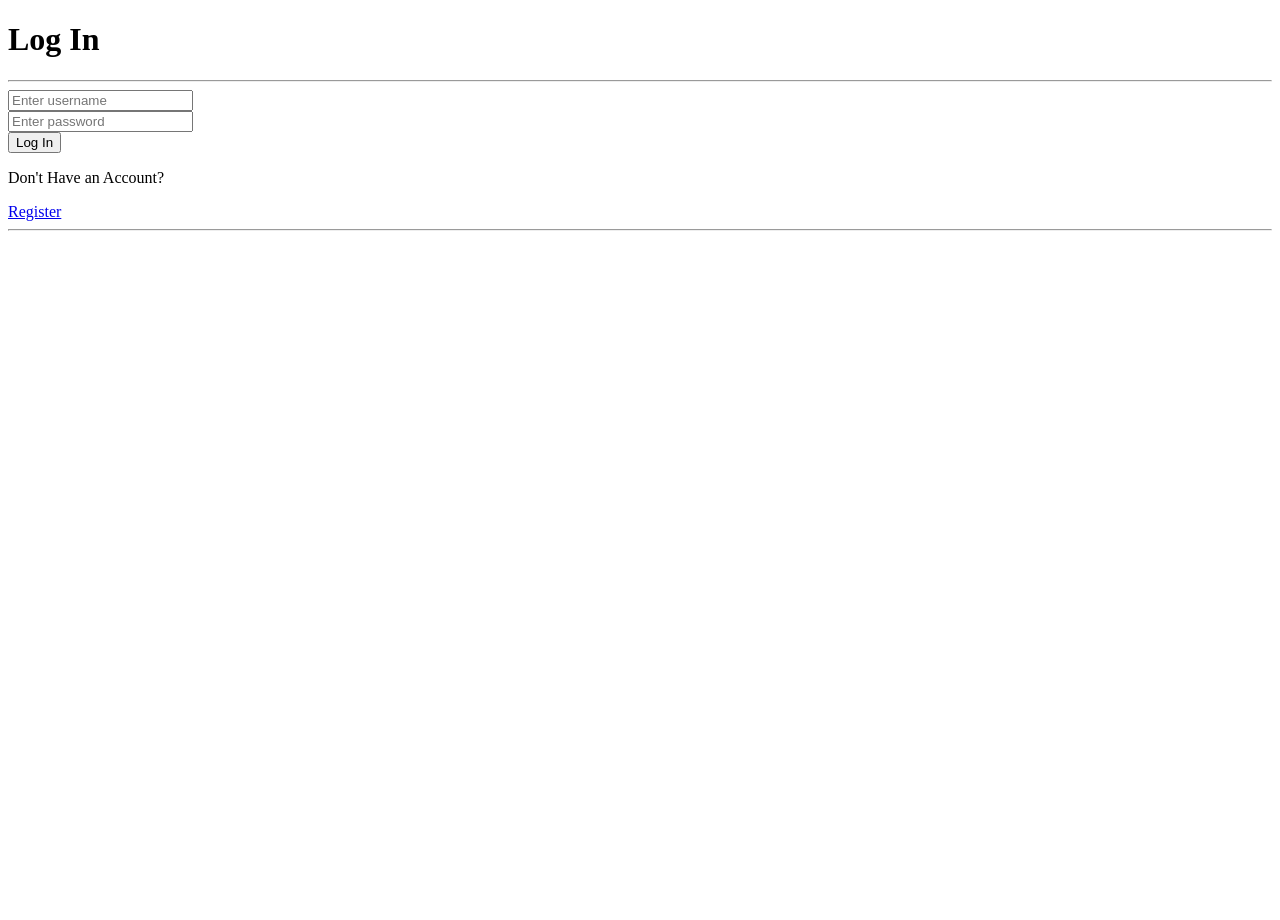
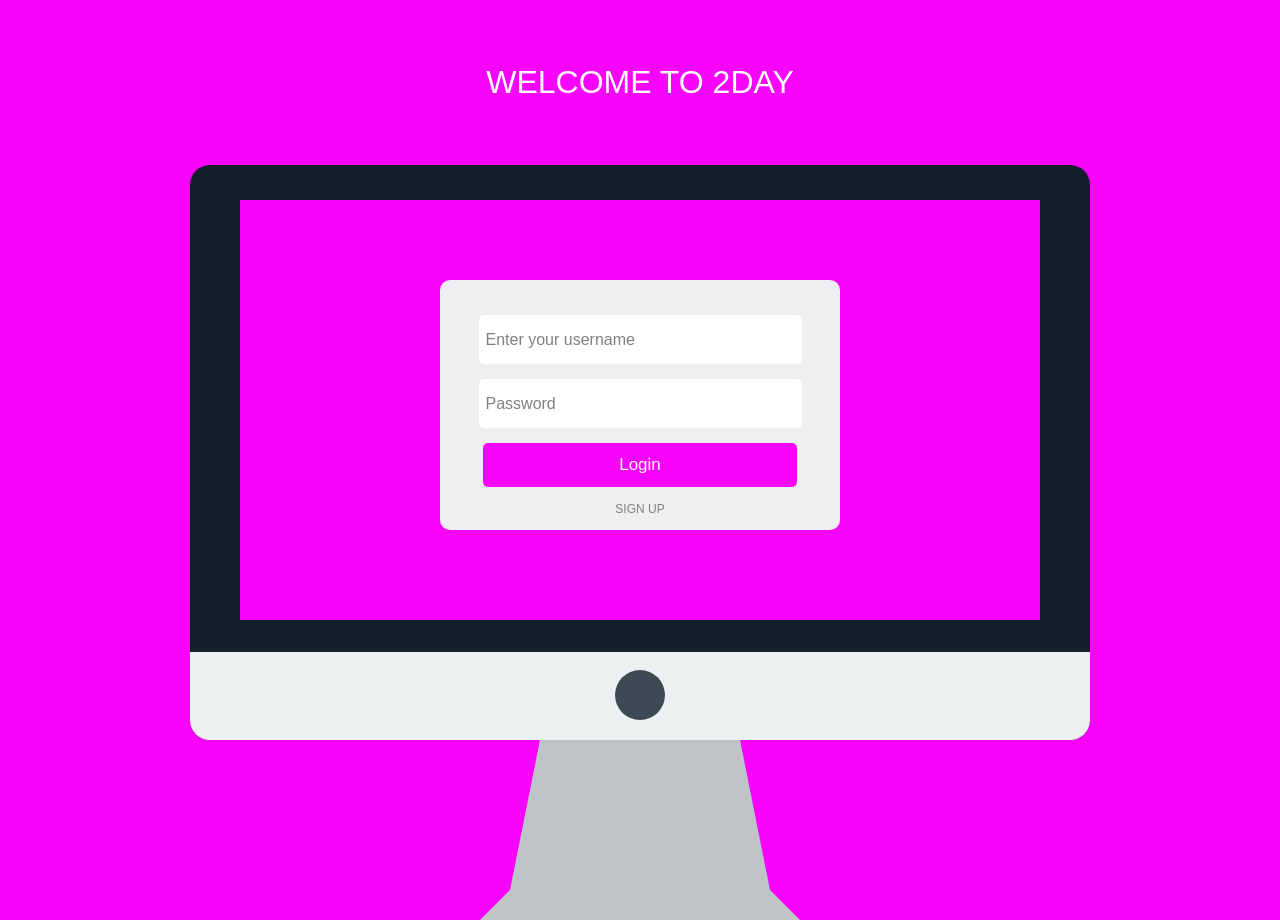
Before and after one commit to gkhmalad/252Lab6, a PHP site: page / in a window 1280 px wide. Before the commit the page ends 231 px from the top, so only its background shows below. Run offline with PHP 8.4, Linux system fonts and the light colour scheme.

Commit message:
Added random CSS for testing purposes

```diff
--- /dev/null
+++ b/webApp/css/indexStyle.css
@@ -0,0 +1,191 @@
+body{
+  margin: 0px;
+  padding: 0px;
+  background: #F803FC;
+}
+
+h1{
+  color: #fff;
+  text-align: center;
+  font-family: Arial;
+  font-weight: normal;
+  margin: 2em auto 0px;
+}
+.outer-screen{
+  background: #13202c;
+  width: 900px;
+  height: 540px;
+  margin: 50px auto;
+  border-radius: 20px;
+  -moz-border-radius: 20px;
+  -webkit-border-radius: 20px;
+  position: relative;
+  padding-top: 35px;
+}
+
+.outer-screen:before{
+  content: "";
+  background: #3e4a53;
+  border-radius: 50px;
+  position: absolute;
+  bottom: 20px;
+  left: 0px;
+  right: 0px;
+  margin: auto;
+  z-index: 9999;
+  width: 50px;
+  height: 50px;
+}
+.outer-screen:after{
+  content: "";
+  background: #ecf0f1;
+  width: 900px;
+  height: 88px;
+  position: absolute;
+  bottom: 0px;
+  border-radius: 0px 0px 20px 20px;
+  -moz-border-radius: 0px 0px 20px 20px;
+  -webkit-border-radius: 0px 0px 20px 20px;
+}
+
+.stand{
+  position: relative;
+}
+
+.stand:before{
+  content: "";
+  position: absolute;
+  bottom: -150px;
+  border-bottom: 150px solid #bdc3c7;
+  border-left: 30px solid transparent;
+  border-right: 30px solid transparent;
+  width: 200px;
+  left: 0px;
+  right: 0px;
+  margin: auto;
+}
+
+.stand:after{
+  content: "";
+  position: absolute;
+  width: 260px;
+  left: 0px;
+  right: 0px;
+  margin: auto;
+  border-bottom: 30px solid #bdc3c7;
+  border-left: 30px solid transparent;
+  border-right: 30px solid transparent;
+  bottom: -180px;
+  box-shadow: 0px 4px 0px #7e7e7e
+}
+
+.inner-screen{
+  width: 800px;
+  height: 340px;
+  background: #F803FC;
+  margin: 0px auto;
+  padding-top: 80px;
+}
+
+.form{
+  width: 400px;
+  height: 230px;
+  background: #edeff1;
+  margin: 0px auto;
+  padding-top: 20px;
+  border-radius: 10px;
+  -moz-border-radius: 10px;
+  -webkit-border-radius: 10px;
+}
+
+input[type="text"]{
+  display: block;
+  width: 309px;
+  height: 35px;
+  margin: 15px auto;
+  background: #fff;
+  border: 0px;
+  padding: 5px;
+  font-size: 16px;
+   border: 2px solid #fff;
+  transition: all 0.3s ease;
+  border-radius: 5px;
+  -moz-border-radius: 5px;
+  -webkit-border-radius: 5px;
+}
+
+input[type="password"]:focus{
+  border: 2px solid #F803FC
+}
+
+input[type="password"]{
+  display: block;
+  width: 309px;
+  height: 35px;
+  margin: 15px auto;
+  background: #fff;
+  border: 0px;
+  padding: 5px;
+  font-size: 16px;
+   border: 2px solid #fff;
+  transition: all 0.3s ease;
+  border-radius: 5px;
+  -moz-border-radius: 5px;
+  -webkit-border-radius: 5px;
+}
+
+input[type="text"]:focus{
+  border: 2px solid #F803FC
+}
+
+input[type="submit"]{
+  display: block;
+  background: #F803FC;
+  width: 314px;
+  padding: 12px;
+  cursor: pointer;
+  color: #fff;
+  border: 0px;
+  margin: auto;
+  border-radius: 5px;
+  -moz-border-radius: 5px;
+  -webkit-border-radius: 5px;
+  font-size: 17px;
+  transition: all 0.3s ease;
+}
+
+input[type="submit"]:hover{
+  background: #F803FC
+}
+
+a{
+  text-align: center;
+  font-family: Arial;
+  color: gray;
+  display: block;
+  margin: 15px auto;
+  text-decoration: none;
+  transition: all 0.3s ease;
+  font-size: 12px;
+}
+
+a:hover{
+  color: #F803FC;
+}
+
+
+::-webkit-input-placeholder {
+   color: gray;
+}
+
+:-moz-placeholder { /* Firefox 18- */
+   color: gray;
+}
+
+::-moz-placeholder {  /* Firefox 19+ */
+   color: gray;
+}
+
+:-ms-input-placeholder {
+   color: gray;
+}
--- a/webApp/index.php
+++ b/webApp/index.php
@@ -32,9 +32,11 @@
     <head>
         <meta charset="UTF-8">
         <link rel='icon' href="./assets/icons/favicon.ico" type='image/x-icon'>
+        <link rel="stylesheet" type="text/css" href="./css/indexStyle.css" media="all" />
         <title>Log In</title>
     </head>
     <body>
+    <!--
         <div class="top-bar">
             <h1>Log In</h1>
             <hr>
@@ -42,7 +44,7 @@
         <div class="login-form">
             <form method="POST">
                 <div class="err">
-                    <?php echo $error; ?>
+                    <?php //echo $error; ?>
                 </div>
                 <input type="text" placeholder="Enter username" name="username">
                 <br>
@@ -58,5 +60,24 @@
         <div class="bottom-bar">
             <hr>
         </div>
+        -->
+
+        <h1>WELCOME TO 2DAY</h1>
+        <h1><?php echo $error; ?></h1>
+
+        <div class="stand">
+          <div class="outer-screen">
+            <div class="inner-screen">
+              <div class="form">
+                <form method="POST">
+                    <input type="text" class="zocial-dribbble" placeholder="Enter your username" name="username" />
+                    <input type="password" placeholder="Password" name="password"/>
+                    <input type="submit" value="Login"/>
+                 </form>
+                <a href="./register.php">SIGN UP</a>
+              </div>
+            </div>
+          </div>
+        </div>
     </body>
 </html>
--- a/webApp/new-entry.php
+++ b/webApp/new-entry.php
@@ -43,6 +43,7 @@
 <head>
   <meta charset="UTF-8">
   <link rel='icon' href="./assets/icons/favicon.ico" type='image/x-icon'>
+  <link rel="stylesheet" type="text/css" href="./css/style.css" media="all" />
   <title>New Task</title>
 </head>
 <body>
--- a/webApp/profile.php
+++ b/webApp/profile.php
@@ -21,6 +21,7 @@
     <head>
         <meta charset="UTF-8">
         <link rel='icon' href="./assets/icons/favicon.ico" type='image/x-icon'>
+        <link rel="stylesheet" type="text/css" href="./css/style.css" media="all" />
         <title>My Profile</title>
         <style>
             table {
--- a/webApp/register.php
+++ b/webApp/register.php
@@ -35,6 +35,7 @@
     <head>
       <meta charset="UTF-8">
       <link rel='icon' href="./assets/icons/favicon.ico" type='image/x-icon'>
+      <link rel="stylesheet" type="text/css" href="./css/style.css" media="all" />
       <title>Register</title>
     </head>
     <body>
```
Also changed, not shown: webApp/css/style.css (added).
